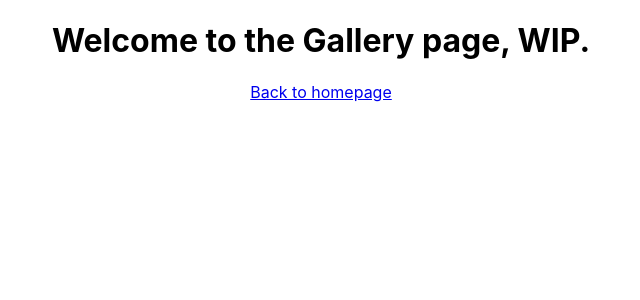
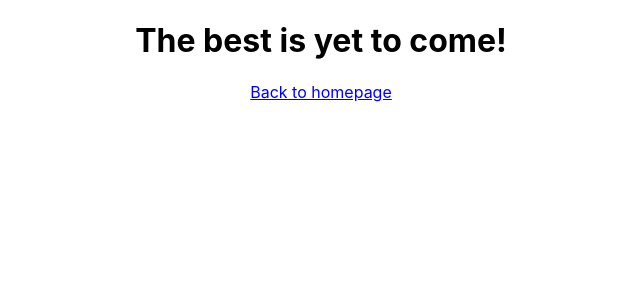
Before and after one commit to carlthedev/kodflix, a React (Create React App) app: page /bettercallsaul in a window 1280 px wide. Shown: the top 300 px of the page, without its empty margins (319-959 px from the left). Built offline with nearby package versions, Linux system fonts and the light colour scheme.

Commit message:
Introduce component state #13

```diff
--- a/src/Details.js
+++ b/src/Details.js
@@ -1,10 +1,31 @@
 import React from 'react';
 import { Link } from 'react-router-dom';
 
-export default function Details() {
+export default class Details extends React.Component {
+
+  constructor() {
+    super();
+    debugger;
+    this.state = {
+        welcomeMessage: 'Welcome to the Gallery page, WIP!!.'
+    };
+  }
+
+  componentDidMount() {
+    debugger;
+    setTimeout(() => {
+      this.setState({
+        welcomeMessage: 'The best is yet to come!'
+      });
+    }, 3000);
+  }
+
+  render() {
+    debugger;
     return (
-      <div><h1>Welcome to the Gallery page, WIP.</h1>
+      <div><h1>{this.state.welcomeMessage}</h1>
       <Link to='/'>Back to homepage</Link>
       </div>
-    )
+    );
   }
+}
```
